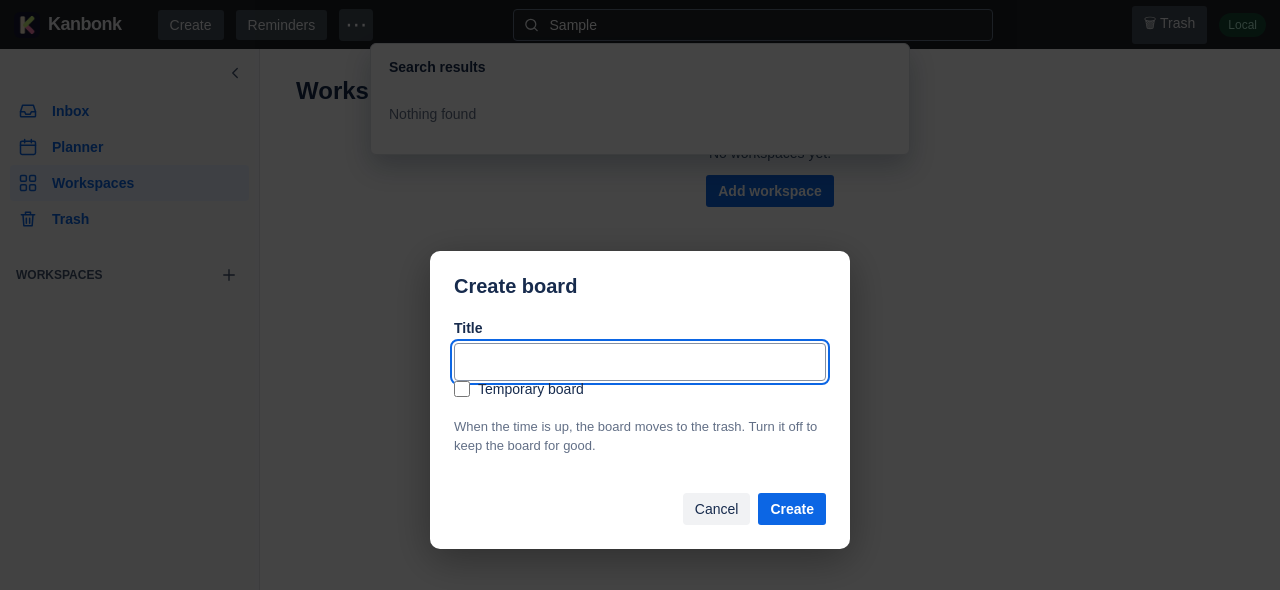
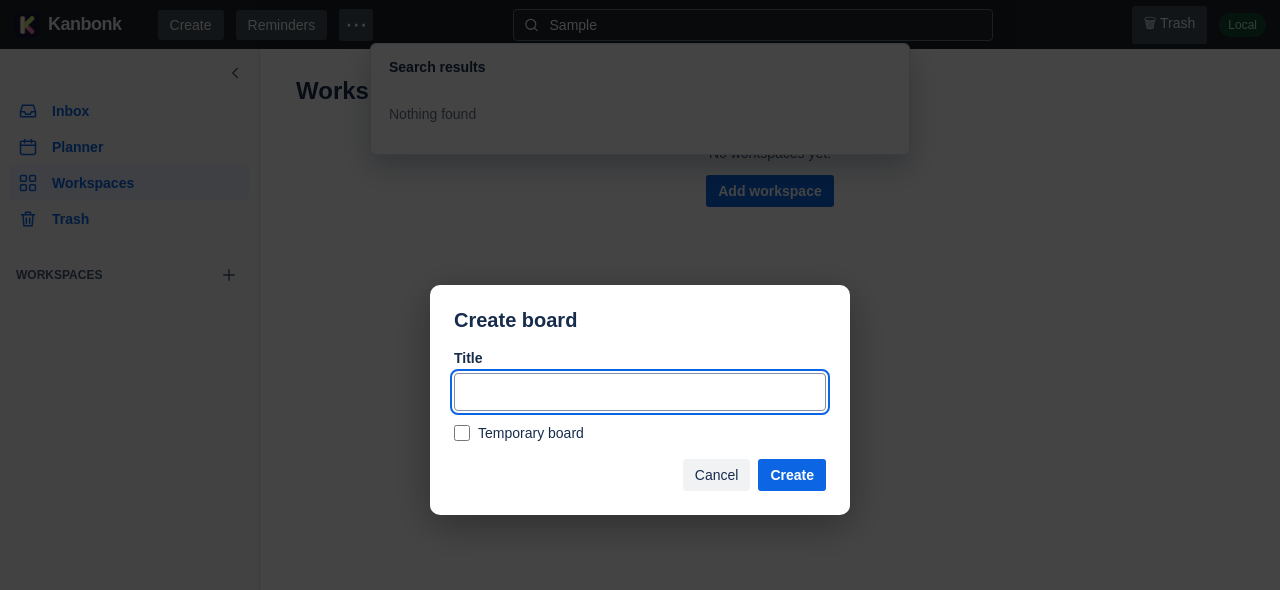
Before and after one commit to khasky/kanbonk, a React (Vite) app: page / in a window 1280 px wide. Both pictures are taken after typing "Sample" into the empty fields and a click on the button "Create". Shown: the top 590 px of the page. Built offline with nearby package versions, Linux system fonts and the light colour scheme.

Commit message:
fix(board): lay out the temporary board fields evenly in the create and extend dialogs

```diff
--- a/src/board/BoardLifetimeField.tsx
+++ b/src/board/BoardLifetimeField.tsx
@@ -2,6 +2,7 @@ import { useState } from "react";
 import { t } from "../i18n";
 import type { Lifetime } from "../model";
 import { Checkbox, Input } from "../ui/Field";
+import { optionLabelClass } from "../dialogs/dialogLook";
 import { Hint } from "../ui/Hint";
 
 /** A board made temporary in the creation dialog or the settings starts with a day. */
@@ -10,7 +11,7 @@ export const defaultLifetime: Lifetime = { days: 1, hours: 0 };
 const numberClass = "w-20";
 
 /**
- * "Temporary board" with the time it lives in days and hours, as in the creation dialog, the board's settings and
+ * "Temporary board" with the time it lives in days and hours (and what that means, once ticked), as in the creation dialog, the board's settings and
  * the dialog that brings an expired board back. `value` undefined is a board kept for good; `onChange` gets a
  * lifetime only while it is at least an hour long, so half-typed numbers change nothing.
  */
@@ -39,7 +40,7 @@ export function BoardLifetimeField({
   };
   return (
     <div className="grid gap-2">
-      <label className="flex items-center gap-2">
+      <label className={`${optionLabelClass} font-normal`}>
         <Checkbox
           checked={Boolean(value)}
           onChange={(event) => {
@@ -78,7 +79,7 @@ export function BoardLifetimeField({
         </div>
       )}
       {value && note && <span className="pl-6 text-[13px] text-ink-subtle">{note}</span>}
-      <Hint>{t("board.temporaryHint")}</Hint>
+      {value && <Hint className="m-0 pl-6">{t("board.temporaryHint")}</Hint>}
     </div>
   );
 }
--- a/src/dialogs/CreationDialog.tsx
+++ b/src/dialogs/CreationDialog.tsx
@@ -5,7 +5,7 @@ import type { Lifetime } from "../model";
 import { Dialog, submitWith } from "../ui/Modal";
 import { Button } from "../ui/Button";
 import { Input } from "../ui/Field";
-import { dialogFooterClass, dialogTitleClass, fieldLabelClass } from "./dialogLook";
+import { fieldLabelClass } from "./dialogLook";
 
 /** Asks for the title of a new workspace or board; a board may be made temporary, with the time it lives. */
 export function CreationDialog({
@@ -23,18 +23,19 @@ export function CreationDialog({
   return (
     <Dialog
       label={title}
+      className="grid gap-3.5"
       onDismiss={onClose}
       onSubmit={submitWith(() => {
         if (name.trim()) onCreate(name.trim(), lifetime);
       })}
     >
-      <h2 className={dialogTitleClass}>{title}</h2>
+      <h2 className="mx-0 mt-0 mb-1 text-[20px]">{title}</h2>
       <label className={fieldLabelClass}>
         {t("dialogs.titleField")}
         <Input autoFocus value={name} onChange={(event) => setName(event.target.value)} required maxLength={120} />
       </label>
       {kind === "board" && <BoardLifetimeField value={lifetime} onChange={setLifetime} />}
-      <div className={dialogFooterClass}>
+      <div className="mt-1 flex justify-end gap-2">
         <Button variant="secondary" size="lg" type="button" onClick={onClose}>
           {t("common.cancel")}
         </Button>
--- a/src/dialogs/ExtendBoardDialog.tsx
+++ b/src/dialogs/ExtendBoardDialog.tsx
@@ -4,7 +4,6 @@ import { t } from "../i18n";
 import type { Lifetime } from "../model";
 import { Button } from "../ui/Button";
 import { Dialog, submitWith } from "../ui/Modal";
-import { dialogFooterClass, dialogTitleClass } from "./dialogLook";
 
 /** Brings a temporary board whose time ran out back from the trash, for a new time or for good. */
 export function ExtendBoardDialog({
@@ -20,10 +19,10 @@ export function ExtendBoardDialog({
   const [lifetime, setLifetime] = useState<Lifetime | undefined>(defaultLifetime);
   const title = t("board.extendTitle", { name });
   return (
-    <Dialog label={title} onDismiss={onClose} onSubmit={submitWith(() => onExtend(lifetime))}>
-      <h2 className={dialogTitleClass}>{title}</h2>
+    <Dialog label={title} className="grid gap-3.5" onDismiss={onClose} onSubmit={submitWith(() => onExtend(lifetime))}>
+      <h2 className="mx-0 mt-0 mb-1 text-[20px]">{title}</h2>
       <BoardLifetimeField value={lifetime} onChange={setLifetime} />
-      <div className={dialogFooterClass}>
+      <div className="mt-1 flex justify-end gap-2">
         <Button variant="secondary" size="lg" type="button" onClick={onClose}>
           {t("common.cancel")}
         </Button>
```
